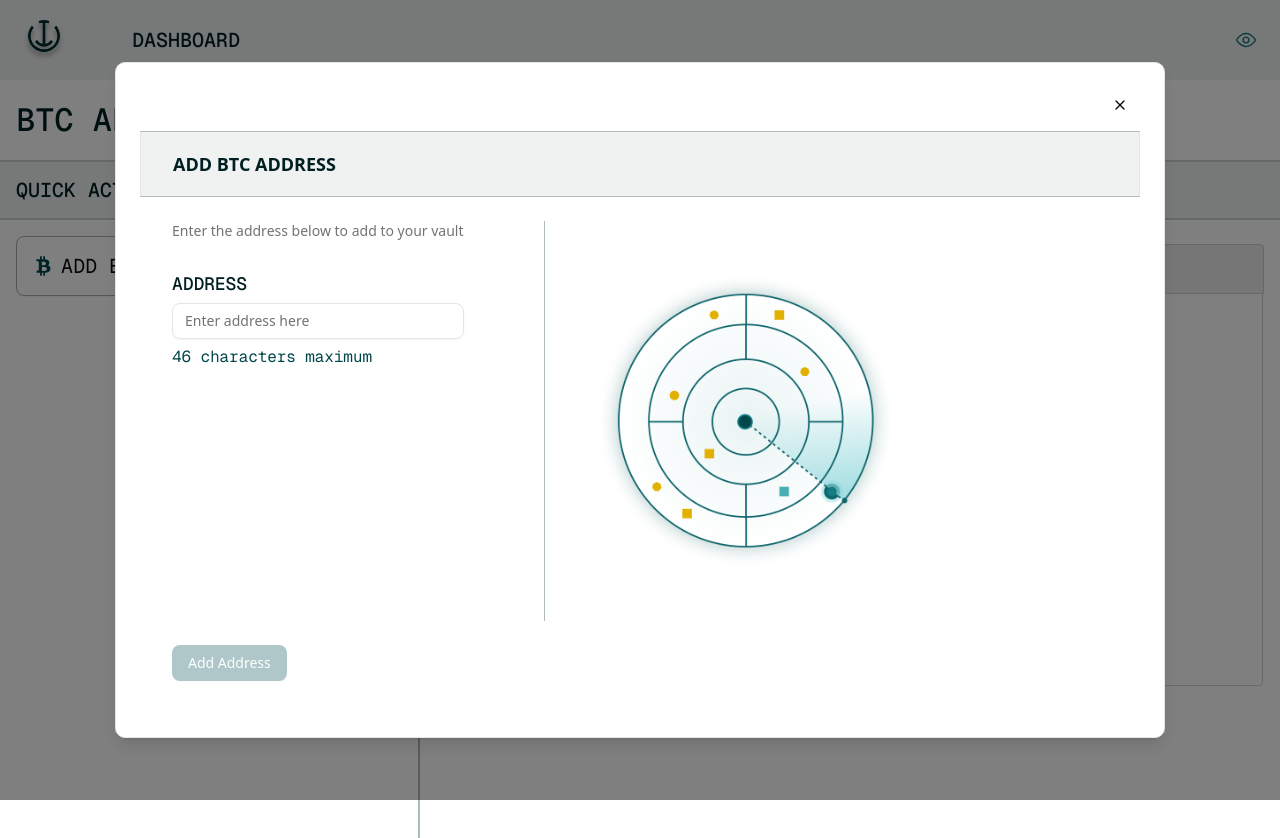
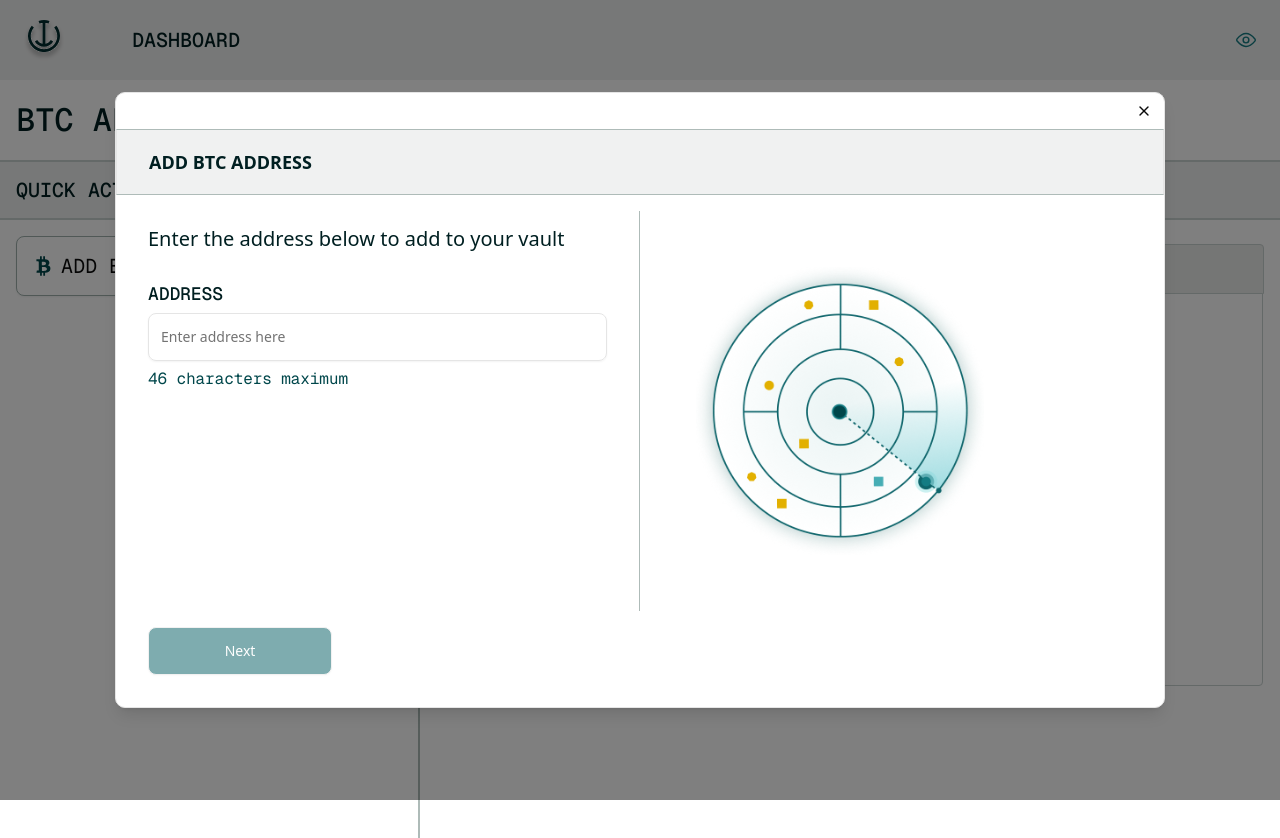
Before and after one commit to aniiaham/anchorwatch-challenge, a Next.js app: page / in a window 1280 px wide. Both pictures are taken after a click on the button "ADD BTC ADDRESS". Shown: the top 838 px of the page. Built offline with nearby package versions, Linux system fonts and the light colour scheme.

Commit message:
dialog changes

```diff
--- a/app/page.tsx
+++ b/app/page.tsx
@@ -167,7 +167,6 @@ function TransactionHistory({ address }: { address: string }) {
               {tx.txid}
             </div>
             <div>
-              {" "}
               {tx.status.block_time && (
                 <span>
                   {new Date(tx.status.block_time * 1000).toLocaleDateString()}
@@ -183,14 +182,6 @@ function TransactionHistory({ address }: { address: string }) {
             >
               {tx.status.confirmed ? "Confirmed" : "Pending"}
             </div>
-          </div>
-          <div className="flex justify-between text-xs text-greyscale-7 font-mono">
-            <span>Fee: {tx.fee} sats</span>
-            {tx.status.block_time && (
-              <span>
-                {new Date(tx.status.block_time * 1000).toLocaleDateString()}
-              </span>
-            )}
           </div>
         </div>
       ))}
@@ -233,12 +224,13 @@ export function AlertAddBtcAddress({
           <AlertDialogTitle className="bg-[#F0F1F1] border border-t-greyscale-6 border-b-greyscale-6 p-8 w-full h-[50px] flex items-center text-dark-teal-2">
             ADD BTC ADDRESS
           </AlertDialogTitle>
-          <div className="flex flex-row px-8 gap-20 py-4">
-            <div className="flex flex-col gap-8">
-              <AlertDialogDescription>
+        </AlertDialogHeader>
+        <div className="grid grid-cols-2">
+          <div className="flex flex-col gap-8 py-4 px-8 justify-start border-r border-greyscale-6">
+            <AlertDialogDescription className="text-dark-teal-2 font-medium text-xl leading-6 tracking-[-0.5%]">
               Enter the address below to add to your vault
             </AlertDialogDescription>
-              <div className="flex flex-col gap-2">
+            <div className="flex flex-col gap-2 ">
               <p className="text-lg font-mono font-medium leading-[21.6px] tracking-[-0.09px] text-[#001E20]">
                 ADDRESS
               </p>
@@ -253,28 +245,36 @@ export function AlertAddBtcAddress({
               </p>
             </div>
           </div>
-            <div className="border-l border-greyscale-6 ">
+
+          <div>
             <Image
               src={radarImg}
               alt="radar img"
-                className="w-[289px] h-[288px] m-14"
+              className="w-[288px] h-[288px] m-14"
             />
           </div>
         </div>
+
         {!inputAddress ? (
           <div className="px-8 pb-8">
-              <AlertDialogAction onClick={handleAddAddress} disabled>
-                Add Address
+            <AlertDialogAction
+              onClick={handleAddAddress}
+              disabled
+              className="bg-light-teal-1 h-12 w-46 border-1"
+            >
+              Next
             </AlertDialogAction>
           </div>
         ) : (
-            <div className="px-8 pb-8">
-              <AlertDialogAction onClick={handleAddAddress}>
-                Add Address
+          <div className="px-8 pb-8 ">
+            <AlertDialogAction
+              onClick={handleAddAddress}
+              className="bg-light-teal-1 h-12 w-46  border-1"
+            >
+              Next
             </AlertDialogAction>
           </div>
         )}
-        </AlertDialogHeader>
       </AlertDialogContent>
     </AlertDialog>
   );
--- a/components/ui/alert-dialog.tsx
+++ b/components/ui/alert-dialog.tsx
@@ -54,7 +54,7 @@ function AlertDialogContent({
       <AlertDialogPrimitive.Content
         data-slot="alert-dialog-content"
         className={cn(
-          "bg-background data-[state=open]:animate-in min-w-[1050px] data-[state=closed]:animate-out data-[state=closed]:fade-out-0 data-[state=open]:fade-in-0 data-[state=closed]:zoom-out-95 data-[state=open]:zoom-in-95 fixed top-[50%] left-[50%] z-50 grid w-full max-w-[calc(100%-2rem)] translate-x-[-50%] translate-y-[-50%] gap-4 rounded-lg border p-6 shadow-lg duration-200 sm:max-w-lg",
+          "bg-background data-[state=open]:animate-in min-w-[1050px] data-[state=closed]:animate-out data-[state=closed]:fade-out-0 data-[state=open]:fade-in-0 data-[state=closed]:zoom-out-95 data-[state=open]:zoom-in-95 fixed top-[50%] left-[50%] z-50 grid w-full max-w-[calc(100%-2rem)] translate-x-[-50%] translate-y-[-50%] gap-4 rounded-lg border shadow-lg duration-200 sm:max-w-lg",
           className
         )}
         {...props}
@@ -70,7 +70,7 @@ function AlertDialogHeader({
   return (
     <div
       data-slot="alert-dialog-header"
-      className={cn("flex flex-col gap-2 text-center sm:text-left", className)}
+      className={cn("flex flex-col text-center sm:text-left", className)}
       {...props}
     />
   );
--- a/components/ui/button.tsx
+++ b/components/ui/button.tsx
@@ -20,7 +20,7 @@ const buttonVariants = cva(
         ghost:
           "hover:bg-accent hover:text-accent-foreground dark:hover:bg-accent/50",
         link: "text-primary underline-offset-4 hover:underline",
-        cancel: "bg-none hover:cursor-pointer",
+        cancel: "bg-none hover:cursor-pointer ",
       },
       size: {
         default: "h-9 px-4 py-2 has-[>svg]:px-3",
--- a/components/ui/input.tsx
+++ b/components/ui/input.tsx
@@ -8,7 +8,7 @@ function Input({ className, type, ...props }: React.ComponentProps<"input">) {
       type={type}
       data-slot="input"
       className={cn(
-        "file:text-foreground placeholder:text-muted-foreground selection:bg-primary selection:text-primary-foreground dark:bg-input/30 border-input flex h-9 w-full min-w-0 rounded-md border bg-transparent px-3 py-1 text-base shadow-xs transition-[color,box-shadow] outline-none file:inline-flex file:h-7 file:border-0 file:bg-transparent file:text-sm file:font-medium disabled:pointer-events-none disabled:cursor-not-allowed disabled:opacity-50 md:text-sm",
+        "file:text-foreground placeholder:text-muted-foreground selection:bg-primary selection:text-primary-foreground dark:bg-input/30 border-input flex h-12 w-full min-w-0 rounded-md border bg-transparent px-3 py-1 text-base shadow-xs transition-[color,box-shadow] outline-none file:inline-flex file:h-7 file:border-0 file:bg-transparent file:text-sm file:font-medium disabled:pointer-events-none disabled:cursor-not-allowed disabled:opacity-50 md:text-sm",
         "focus-visible:border-ring focus-visible:ring-ring/50 focus-visible:ring-[3px]",
         "aria-invalid:ring-destructive/20 dark:aria-invalid:ring-destructive/40 aria-invalid:border-destructive",
         className
```
Lines whose indentation alone changed are shown as unchanged.
